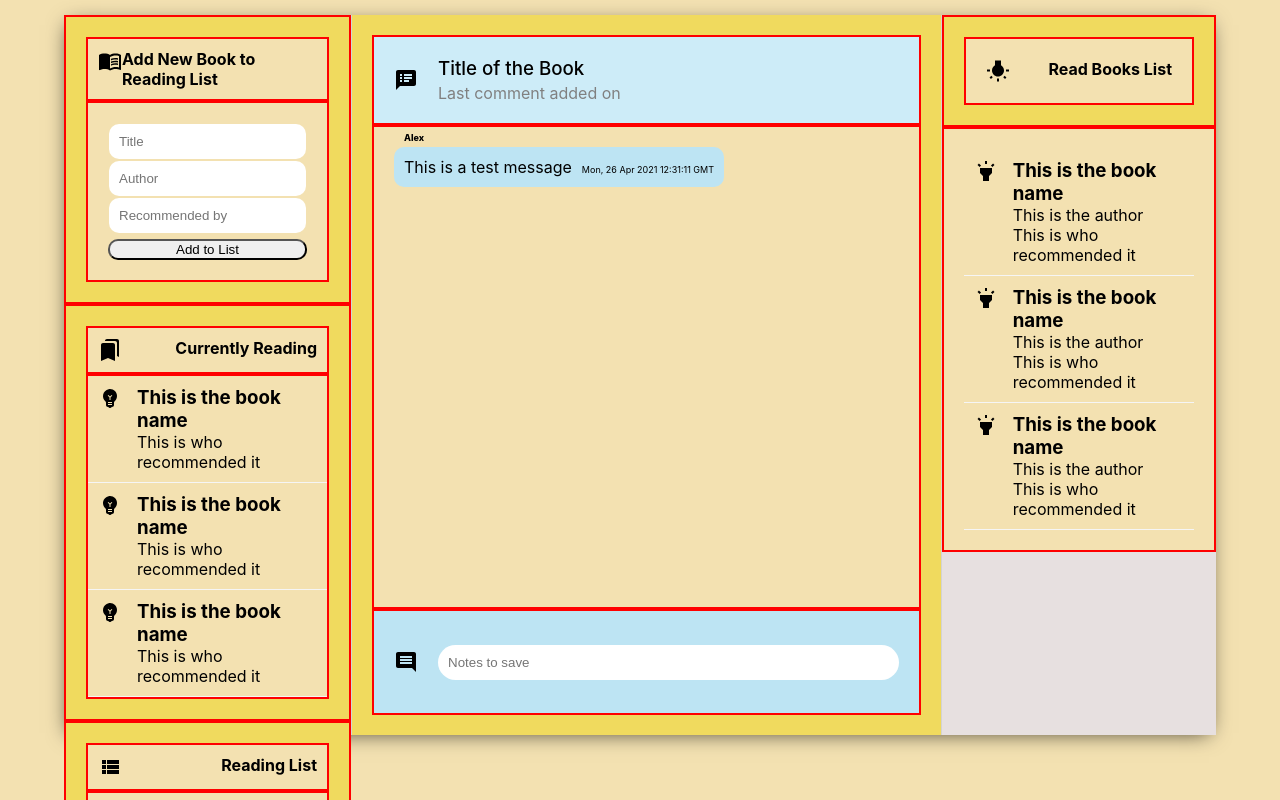
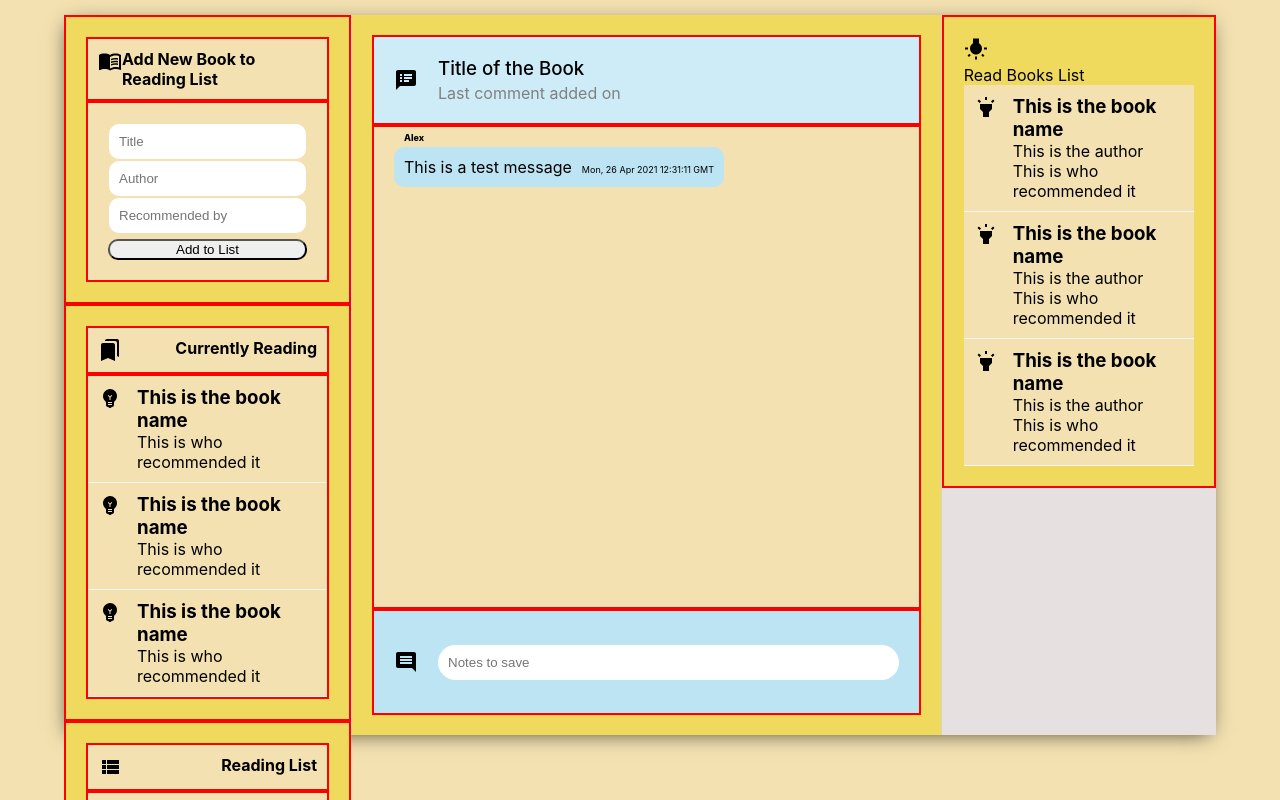
Before and after one commit to adospinoiu/MERN_Reading_List, a React (Create React App) app in the folder reading_list-front-end/: page / in a window 1280 px wide. Shown: the top 800 px of the page. Built offline with nearby package versions, Linux system fonts and the light colour scheme.

Commit message:
Fixing css on the first sub-component of the third-main-component

```diff
--- a/reading_list-front-end/src/AlreadyReadList.css
+++ b/reading_list-front-end/src/AlreadyReadList.css
@@ -3,7 +3,7 @@
     padding: 10px;
     cursor: pointer;
     border-bottom: 1px solid whitesmoke;
-
+    background-color: rgb(243, 225, 177);
 }
 
 .alreadyReadList:hover {
--- a/reading_list-front-end/src/ReadBooks.css
+++ b/reading_list-front-end/src/ReadBooks.css
@@ -4,7 +4,7 @@
     flex: 0.25;
 }
 
-.readbooks__header {
+.alreadyReadBooks {
     padding: 20px;
     border: 2px solid red;
     background-color: rgb(240, 218, 94);
@@ -20,9 +20,7 @@
 }
 
 .readbooks__list {
-
-
+    padding: 20px;
     border: 2px solid red;
-    padding: 20px;
-    background-color: rgb(243, 225, 177);
+    background-color: rgb(240, 218, 94);
 }
--- a/reading_list-front-end/src/ReadBooks.js
+++ b/reading_list-front-end/src/ReadBooks.js
@@ -9,18 +9,18 @@ import WbIncandescentIcon from '@material-ui/icons/WbIncandescent';
 function ReadBooks() {
     return (
         <div className="readbooks">
-            <div className="readbooks__header">
-                <div className="readbooks__headerInfo">
+            <div className="alreadyReadBooks">
+                <div className="alreadyReadBooks__header">
                     <WbIncandescentIcon />
 
                     <p>Read Books List</p>
                 </div>
-            </div>
 
-            <div className="readbooks__list">
-                <AlreadyReadList />
-                <AlreadyReadList />
-                <AlreadyReadList />
+                <div className="alreadyReadBooks__list">
+                    <AlreadyReadList />
+                    <AlreadyReadList />
+                    <AlreadyReadList />
+                </div>
             </div>
         </div>
     )
```
